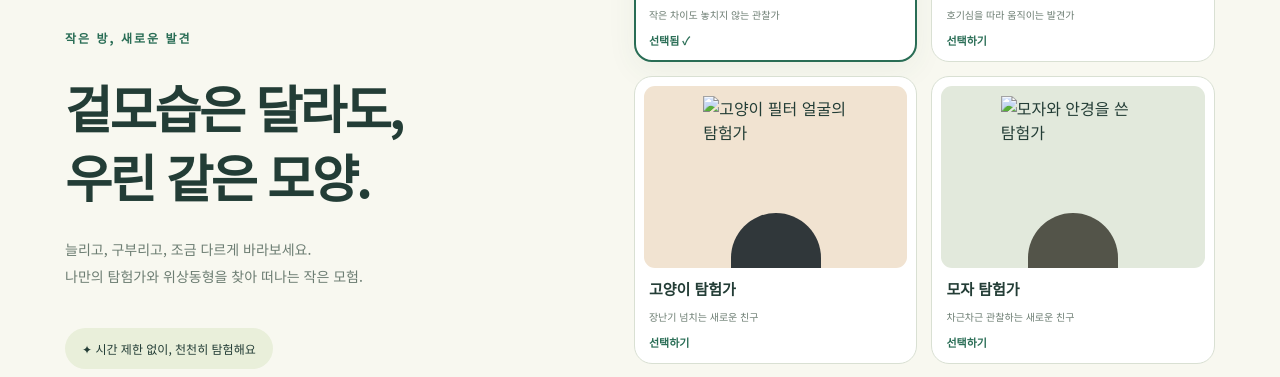
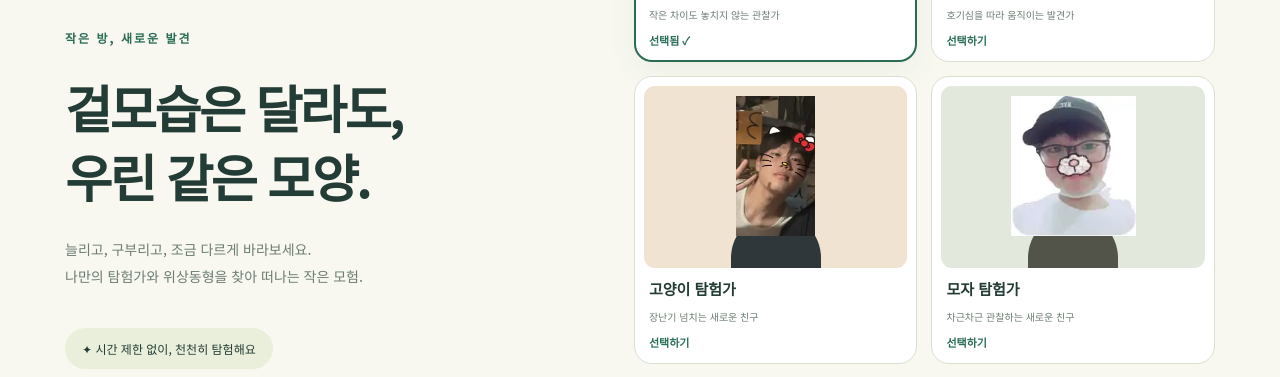
Before and after one commit to hodo-12/flex-math, a website with bundled scripts: page index.html in a window 1280 px wide. Shown: the part 423-800 px from the top of the page. Built offline with nearby package versions, Linux system fonts and the light colour scheme; files whose address does not match are found by name.

Commit message:
Connect additional character sprites to uploaded WebP photos

```diff
--- a/index.html
+++ b/index.html
@@ -1,7 +1,7 @@
 <!doctype html><html lang="ko"><head><meta charset="utf-8"><meta name="viewport" content="width=device-width,initial-scale=1"><meta name="theme-color" content="#edf2e8"><title>위상 숨바꼭질 — 작은 방, 새로운 발견</title><link rel="stylesheet" href="style.css"></head><body>
 <header><a class="brand" href="./"><span class="logo">◎</span> 위상 숨바꼭질 <small>TOPOLOGY CLUB</small></a><button id="sound" aria-pressed="false">♫ 음악 켜기</button></header>
 <main id="lobby"><div class="intro"><span class="eyebrow">작은 방, 새로운 발견</span><h1>겉모습은 달라도,<br>우린 같은 모양.</h1><p>늘리고, 구부리고, 조금 다르게 바라보세요.<br>나만의 탐험가와 위상동형을 찾아 떠나는 작은 모험.</p><div class="pill">✦ 시간 제한 없이, 천천히 탐험해요</div></div>
-<section class="setup"><div class="section-title"><span>01</span><h2>함께할 탐험가</h2><small>캐릭터를 골라 주세요</small></div><div class="characters"><button class="character selected" data-character="hood" aria-pressed="true"><div class="portrait sage"><img src="hood.png" alt="둥근 안경과 후드를 쓴 캐릭터"><i class="shirt"></i></div><strong>후드 탐험가</strong><span>작은 차이도 놓치지 않는 관찰가</span><b>선택됨 ✓</b></button><button class="character" data-character="smile" aria-pressed="false"><div class="portrait peach"><img src="smile.png" alt="검은 앞머리와 웃는 눈매의 캐릭터"><i class="shirt"></i></div><strong>스마일 탐험가</strong><span>호기심을 따라 움직이는 발견가</span><b>선택하기</b></button><button class="character" data-character="cat" aria-pressed="false"><div class="portrait peach"><img src="avatar-cat.jpg" alt="고양이 필터 얼굴의 탐험가"><i class="shirt"></i></div><strong>고양이 탐험가</strong><span>장난기 넘치는 새로운 친구</span><b>선택하기</b></button><button class="character" data-character="cap" aria-pressed="false"><div class="portrait sage"><img src="avatar-cap.jpg" alt="모자와 안경을 쓴 탐험가"><i class="shirt"></i></div><strong>모자 탐험가</strong><span>차근차근 관찰하는 새로운 친구</span><b>선택하기</b></button></div>
+<section class="setup"><div class="section-title"><span>01</span><h2>함께할 탐험가</h2><small>캐릭터를 골라 주세요</small></div><div class="characters"><button class="character selected" data-character="hood" aria-pressed="true"><div class="portrait sage"><img src="hood.png" alt="둥근 안경과 후드를 쓴 캐릭터"><i class="shirt"></i></div><strong>후드 탐험가</strong><span>작은 차이도 놓치지 않는 관찰가</span><b>선택됨 ✓</b></button><button class="character" data-character="smile" aria-pressed="false"><div class="portrait peach"><img src="smile.png" alt="검은 앞머리와 웃는 눈매의 캐릭터"><i class="shirt"></i></div><strong>스마일 탐험가</strong><span>호기심을 따라 움직이는 발견가</span><b>선택하기</b></button><button class="character" data-character="cat" aria-pressed="false"><div class="portrait peach"><img src="avatar-cat.webp" alt="고양이 필터 얼굴의 탐험가"><i class="shirt"></i></div><strong>고양이 탐험가</strong><span>장난기 넘치는 새로운 친구</span><b>선택하기</b></button><button class="character" data-character="cap" aria-pressed="false"><div class="portrait sage"><img src="avatar-cap.webp" alt="모자와 안경을 쓴 탐험가"><i class="shirt"></i></div><strong>모자 탐험가</strong><span>차근차근 관찰하는 새로운 친구</span><b>선택하기</b></button></div>
 <div class="section-title second"><span>02</span><h2>오늘의 탐험</h2><small>LEVEL SELECT</small></div><button class="level active" id="level"><span class="level-icon">◎</span><span><small>LEVEL 01 · 장난감 방</small><strong>고리의 비밀</strong><em>같은 구조를 가진 물건 3개 찾기</em></span><b id="levelStatus">탐험 가능 →</b></button><button class="level level-two" id="level2"><span class="level-icon">🌳</span><span><small>LEVEL 02 · 마법의 숲</small><strong>구의 친구를 찾아라!</strong><em>마법 구슬과 같은 구조의 물체 3개 찾기</em></span><b id="level2Status">탐험 가능 →</b></button><div class="future"><span>🔒 LEVEL 03 · 바닷속 유적</span><small>다음 모험 준비 중</small></div><button id="openLibrary" class="library-entry">📚 위상수학 도감 · 개념 카드와 퀴즈 ↗</button><button id="start" class="primary">탐험 시작하기 <span>↗</span></button><p class="fine">마우스 · 터치 지원 / 이어서 확장할 첫 번째 레벨</p></section></main>
 <section id="game" hidden><div id="world"></div><div class="hud"><div class="mission"><small>LEVEL 01 / 고리의 비밀</small><h2>도넛과 같은 구조를 찾아라!</h2><p>물건의 <b>표면</b>을 비교해요. 세 가지를 모으면 성공!</p></div><div class="hud-actions"><button id="libraryGame">📖 위상수학 도감</button><button id="exit">← 나가기</button></div></div><aside class="collection"><div><strong>발견 노트</strong><span id="count">0 / 3</span></div><div class="slots"><span>?</span><span>?</span><span>?</span></div><p>자르거나 붙이지 않고<br>고리로 바꿀 수 있을까요?</p><button id="hint">✧ 힌트 보기</button></aside><div id="celebrationOverlay" class="celebration-overlay" hidden><i>✹</i><i>✦</i><i>✷</i><strong>🎉 LEVEL CLEAR! 🎉</strong><span>성공했다!!</span></div><div id="speech" role="status" aria-live="polite">물건을 눌러 함께 살펴봐요!</div><div class="bottom"><span>드래그: 방 회전 · 휠: 확대 · 물건 클릭: 살펴보기</span><button id="resetView">⌖ 시점 초기화</button></div><div id="objectList" aria-label="방 안의 물건 선택"></div></section>
 <dialog id="inspect"><button class="close" id="closeInspect" aria-label="닫기">×</button><span class="eyebrow">자세히 관찰하기</span><h2 id="objectTitle"></h2><div id="modelView"></div><p id="inspectText">드래그해서 돌려 보세요.<br>이 물건의 표면은 도넛과 위상동형일까요?</p><div id="feedback" role="status" aria-live="polite"></div><div class="choices"><button id="no">다른 구조예요</button><button id="yes" class="primary">같은 구조예요 ✓</button></div><button id="continue" class="primary" hidden>계속 탐험하기 →</button></dialog>
```
